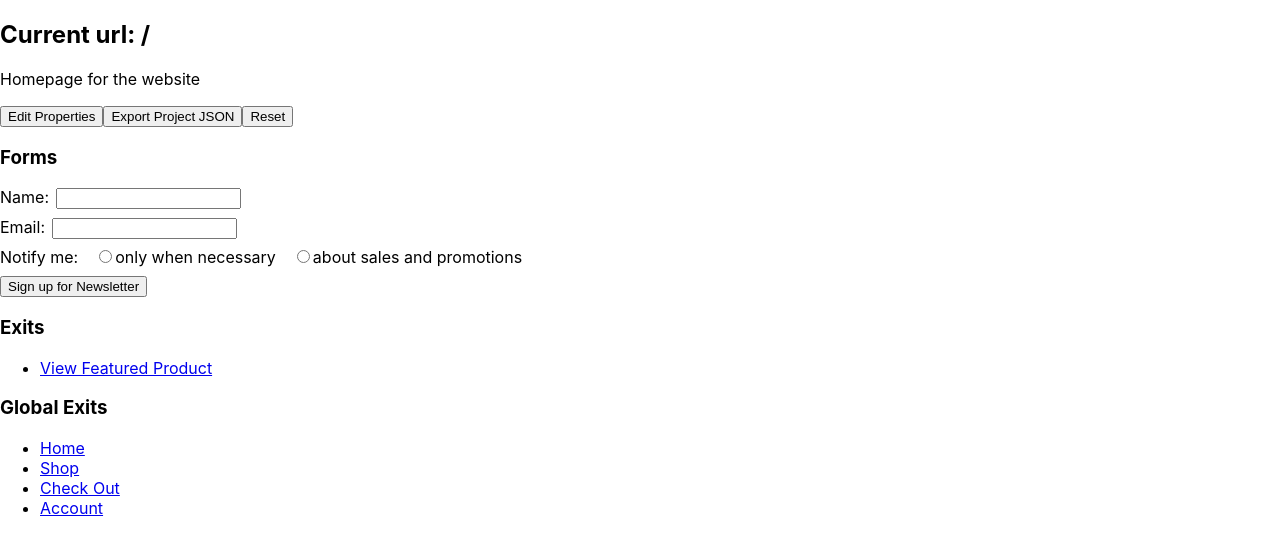
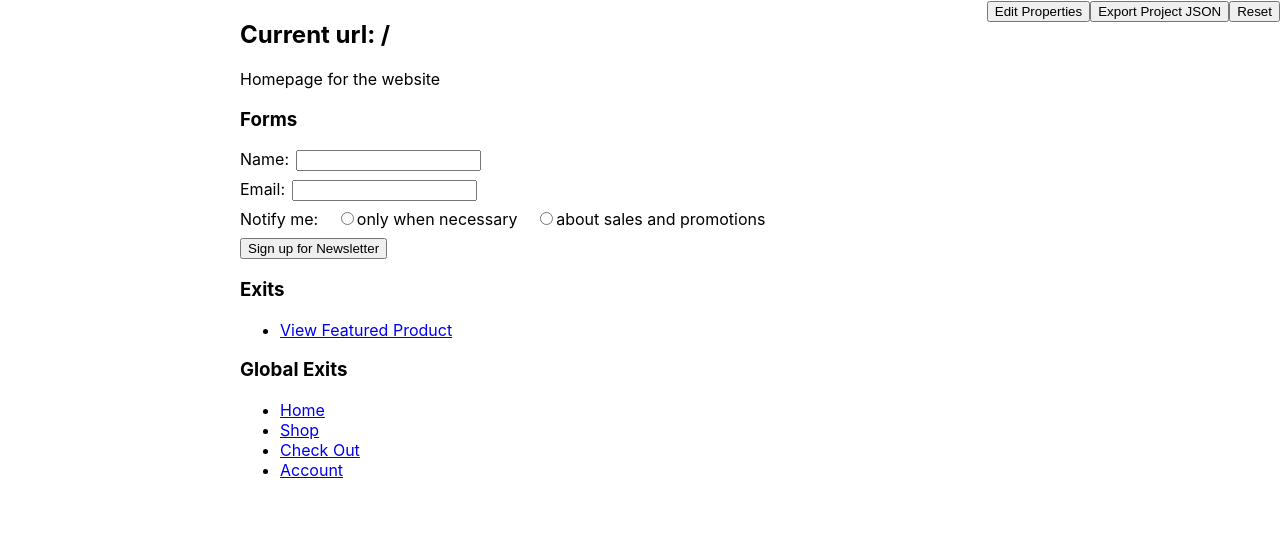
Before and after one commit to starkraving/react-rapid-prototype, a React (Create React App) app: page / in a window 1280 px wide. Shown: the top 552 px of the page. Built offline with nearby package versions, Linux system fonts and the light colour scheme.

Commit message:
updated organization and viewer styles

```diff
--- a/package.json
+++ b/package.json
@@ -15,6 +15,7 @@
     "@testing-library/jest-dom": "^5.11.4",
     "@testing-library/react": "^11.1.0",
     "@testing-library/user-event": "^12.1.10",
+    "node-sass": "^5.0.0",
     "query-string": "^7.0.0",
     "react": "^17.0.1",
     "react-dom": "^17.0.1",
--- a/src/react-rapid-prototype/ReactRapidPrototype.jsx
+++ b/src/react-rapid-prototype/ReactRapidPrototype.jsx
@@ -3,6 +3,7 @@ import { BrowserRouter } from 'react-router-dom';
 import { Provider } from 'react-redux';
 import store from './redux/store';
 import ConnectedRRP from './components/ConnectedRRP';
+import './styles.scss';
 
 const ReduxRapidPrototype = (props) => (
     <Provider store={store}>
--- a/src/react-rapid-prototype/components/RouteViewer.jsx
+++ b/src/react-rapid-prototype/components/RouteViewer/index.jsx
@@ -1,5 +1,6 @@
 import React from 'react';
 import { Link } from 'react-router-dom';
+import './styles.scss';
 
 const RouteViewer = (props) => {
     const {
@@ -30,7 +31,7 @@ const RouteViewer = (props) => {
     }
 
     return (
-        <section>
+        <section id='route_details'>
             <h1>Current url: { currentURL }</h1>
             <p>
                 { routeFound ? currentRoute.description : 'Route not defined' }
@@ -53,18 +54,18 @@ const RouteViewer = (props) => {
                                     <div className='pageForm'>
                                         {
                                             form.inputs.map((input, i) => (
-                                                <div key={`input_${f}_${i}`} style={{marginBottom: '0.5em'}}>
+                                                <div className='inputs' key={`input_${f}_${i}`}>
                                                     {
                                                         ['text', 'email', 'password', 'number'].indexOf(input.type) > -1 && <label>
                                                             {input.label}:
-                                                            <input type={input.type} defaultValue={input.value} style={{marginLeft: '0.5em'}}/>
+                                                            <input type={input.type} defaultValue={input.value}/>
                                                         </label>
                                                     }
                                                     {
                                                         ['radio', 'checkbox'].indexOf(input.type) > -1 && <span>
                                                             {input.label}:
                                                             {
-                                                                input.value.split(',').map((value, k) => (<label key={`label_${f}_${i}_${k}`} style={{marginLeft: '1em'}}>
+                                                                input.value.split(',').map((value, k) => (<label key={`label_${f}_${i}_${k}`}>
                                                                     <input key={`input_${f}_${i}_${k}`} name={`input_${f}_${i}`} type={input.type} value={value}/>
                                                                     {value}
                                                                 </label>))
--- /dev/null
+++ b/src/react-rapid-prototype/components/RouteViewer/styles.scss
@@ -0,0 +1,20 @@
+#route_details {
+    max-width: 800px;
+    margin: 0 auto;
+
+    form {
+        .inputs {
+            margin-bottom: 0.5em;
+
+            label {
+                input:last-child {
+                    margin-left: 0.5em;
+                }
+            }
+
+            span > label {
+                margin-left: 1em;
+            }
+        }
+    }
+}
--- /dev/null
+++ b/src/react-rapid-prototype/styles.scss
@@ -0,0 +1,5 @@
+#controls {
+    position: absolute;
+    top: 0;
+    right: 0;
+}
```
Also changed, not shown: 1 other file (tests, documents, lock files or other folders).
